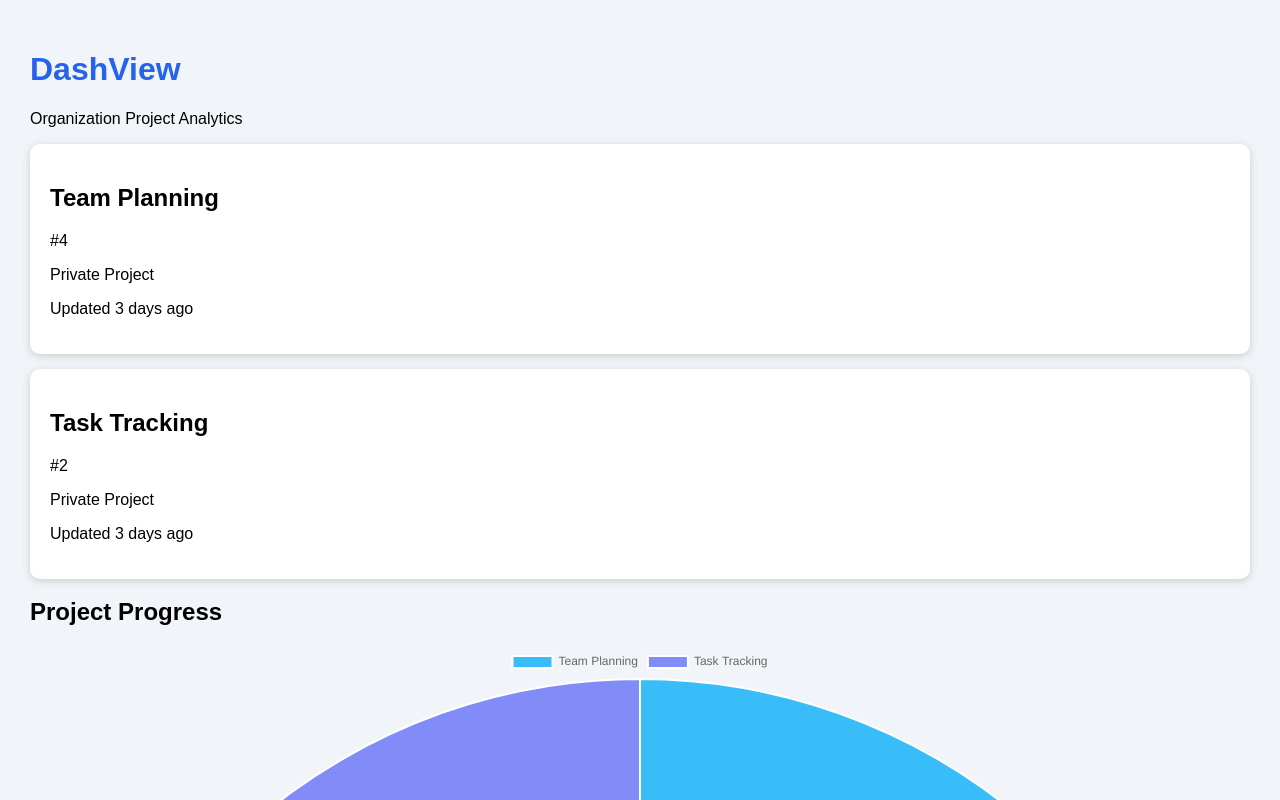
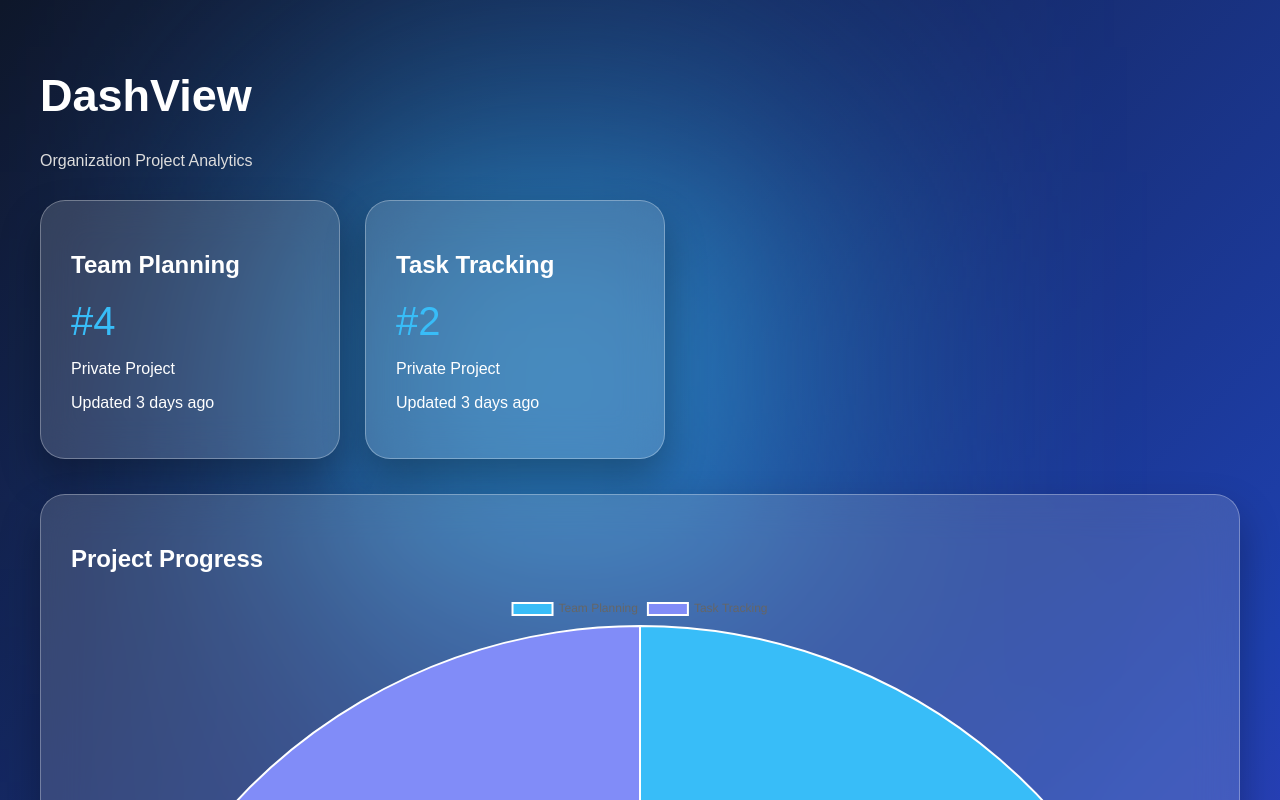
Before and after one commit to ArtivoraLabs/DashView, a plain HTML site: page dashboard.html in a window 1280 px wide. Shown: the top 800 px of the page. Drawn offline with nearby package versions, Linux system fonts and the light colour scheme.

Commit message:
Update style.css

```diff
--- a/style.css
+++ b/style.css
@@ -1,21 +1,241 @@
-body {
-    font-family: Arial, sans-serif;
-    background: #f1f5f9;
-    margin: 0;
+*{
+
+box-sizing:border-box;
+font-family:Arial;
+
 }
 
-.container {
-    padding: 30px;
+
+body{
+
+margin:0;
+min-height:100vh;
+
+background:
+linear-gradient(
+135deg,
+#0f172a,
+#1e40af,
+#7c3aed
+);
+
+overflow-x:hidden;
+
 }
 
-.card {
-    background: white;
-    padding: 20px;
-    margin: 15px 0;
-    border-radius: 10px;
-    box-shadow: 0 2px 8px #ccc;
+
+
+.background{
+
+position:fixed;
+
+width:400px;
+height:400px;
+
+background:#38bdf8;
+
+filter:blur(150px);
+
+top:-100px;
+left:-100px;
+
+animation:move 8s infinite alternate;
+
 }
 
-h1 {
-    color: #2563eb;
+
+
+@keyframes move{
+
+from{
+
+transform:translate(0,0);
+
 }
+
+to{
+
+transform:translate(500px,300px);
+
+}
+
+}
+
+
+
+
+.container{
+
+padding:40px;
+
+position:relative;
+
+}
+
+
+
+.title{
+
+font-size:45px;
+
+color:white;
+
+animation:fade 1s;
+
+}
+
+
+
+.subtitle{
+
+color:#ddd;
+
+}
+
+
+
+.cards{
+
+display:flex;
+
+gap:25px;
+
+margin-top:30px;
+
+}
+
+
+
+.glass{
+
+background:
+
+rgba(255,255,255,0.15);
+
+
+backdrop-filter:
+
+blur(20px);
+
+
+border:
+
+1px solid rgba(255,255,255,0.3);
+
+
+border-radius:25px;
+
+
+box-shadow:
+
+0 20px 40px rgba(0,0,0,.3);
+
+
+}
+
+
+
+.card{
+
+padding:30px;
+
+width:300px;
+
+color:white;
+
+
+animation:
+
+slide 1s;
+
+transition:.4s;
+
+}
+
+
+
+.card:hover{
+
+transform:
+
+translateY(-15px)
+scale(1.03);
+
+}
+
+
+
+.card span{
+
+font-size:40px;
+
+color:#38bdf8;
+
+}
+
+
+
+
+.chart-box{
+
+margin-top:35px;
+
+padding:30px;
+
+color:white;
+
+animation:
+
+fade 1.5s;
+
+}
+
+
+
+@keyframes slide{
+
+from{
+
+opacity:0;
+
+transform:translateY(50px);
+
+}
+
+to{
+
+opacity:1;
+
+}
+
+}
+
+
+
+@keyframes fade{
+
+from{
+
+opacity:0;
+
+}
+
+to{
+
+opacity:1;
+
+}
+
+}
+
+
+
+@media(max-width:800px){
+
+.cards{
+
+flex-direction:column;
+
+}
+
+}
```
